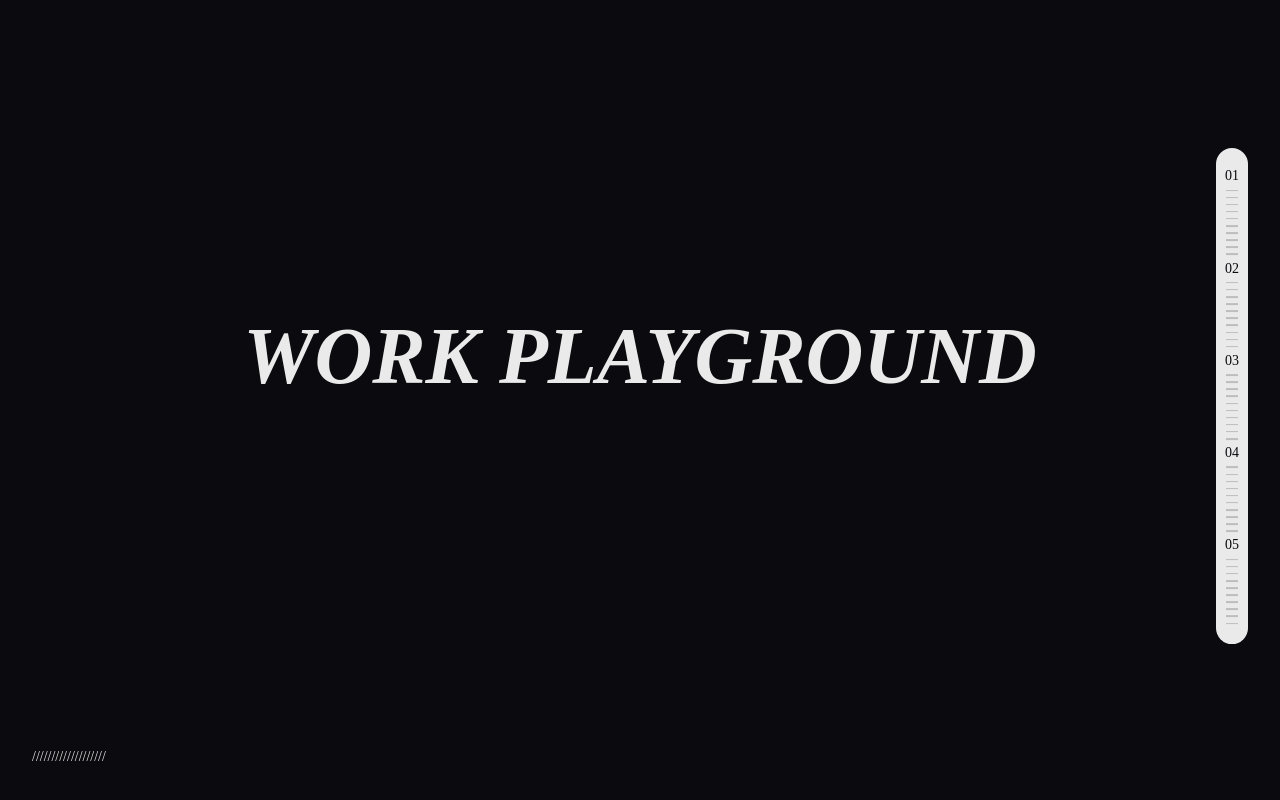
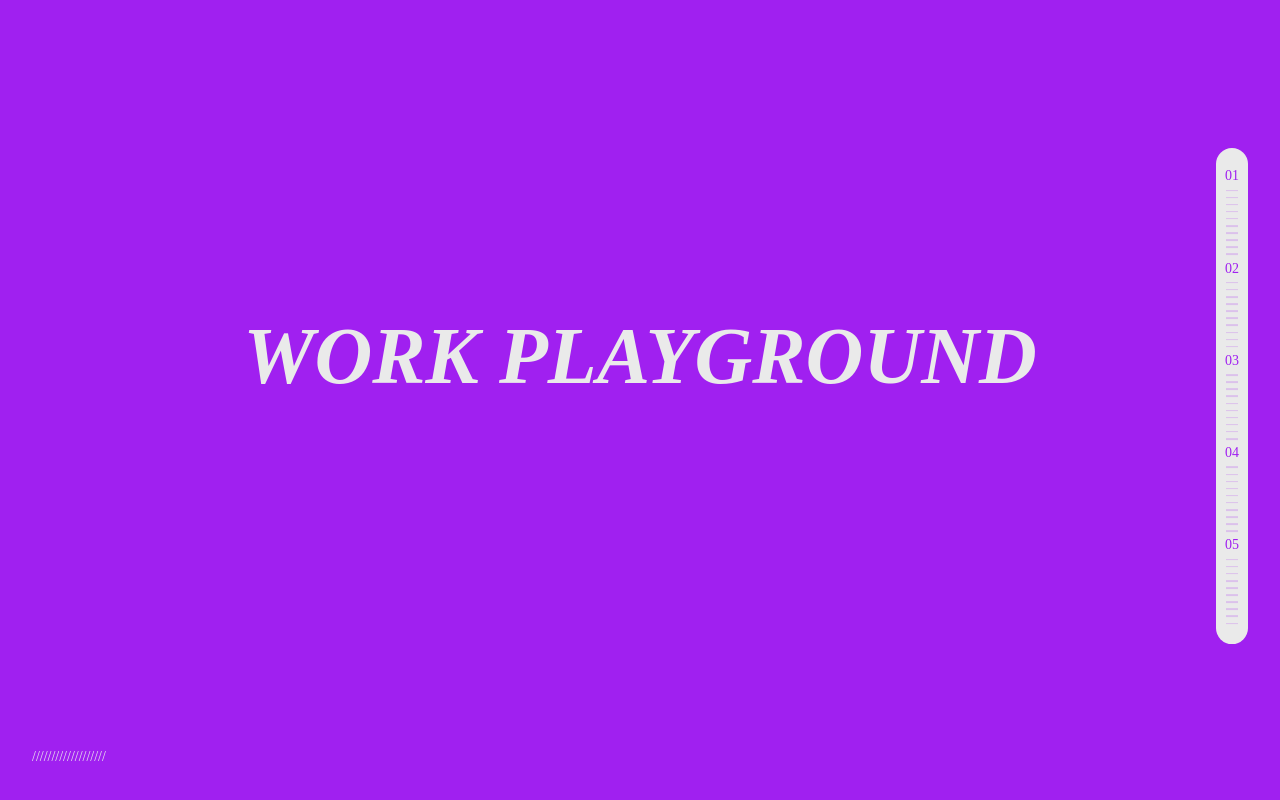
Before and after one commit to ItzSteveefr/DoomWen, a website built with Vite: page index.html in a window 1280 px wide. Shown: the part 1741-2541 px from the top of the page. Built offline with nearby package versions, Linux system fonts and the light colour scheme; files whose address does not match are found by name.

Commit message:
Home Page touches

```diff
--- a/css/globals.css
+++ b/css/globals.css
@@ -1,5 +1,5 @@
 :root {
-    --bg: #0b0b0f;
+    --bg: #a020f0;
     --bg2: #1a1a2e;
     --fg: #eaeaea;
     --accent1: #8a2be2;
```
